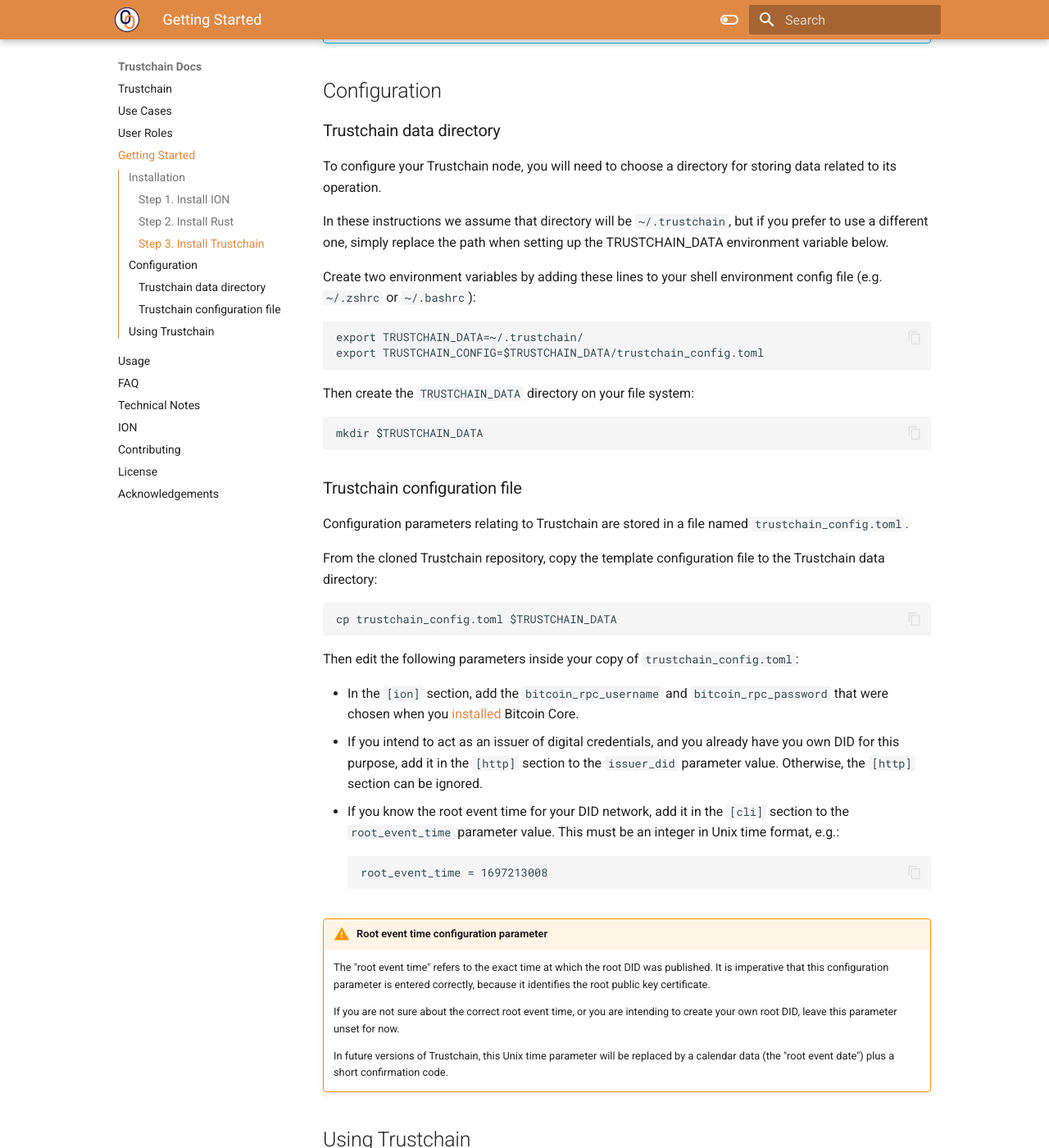
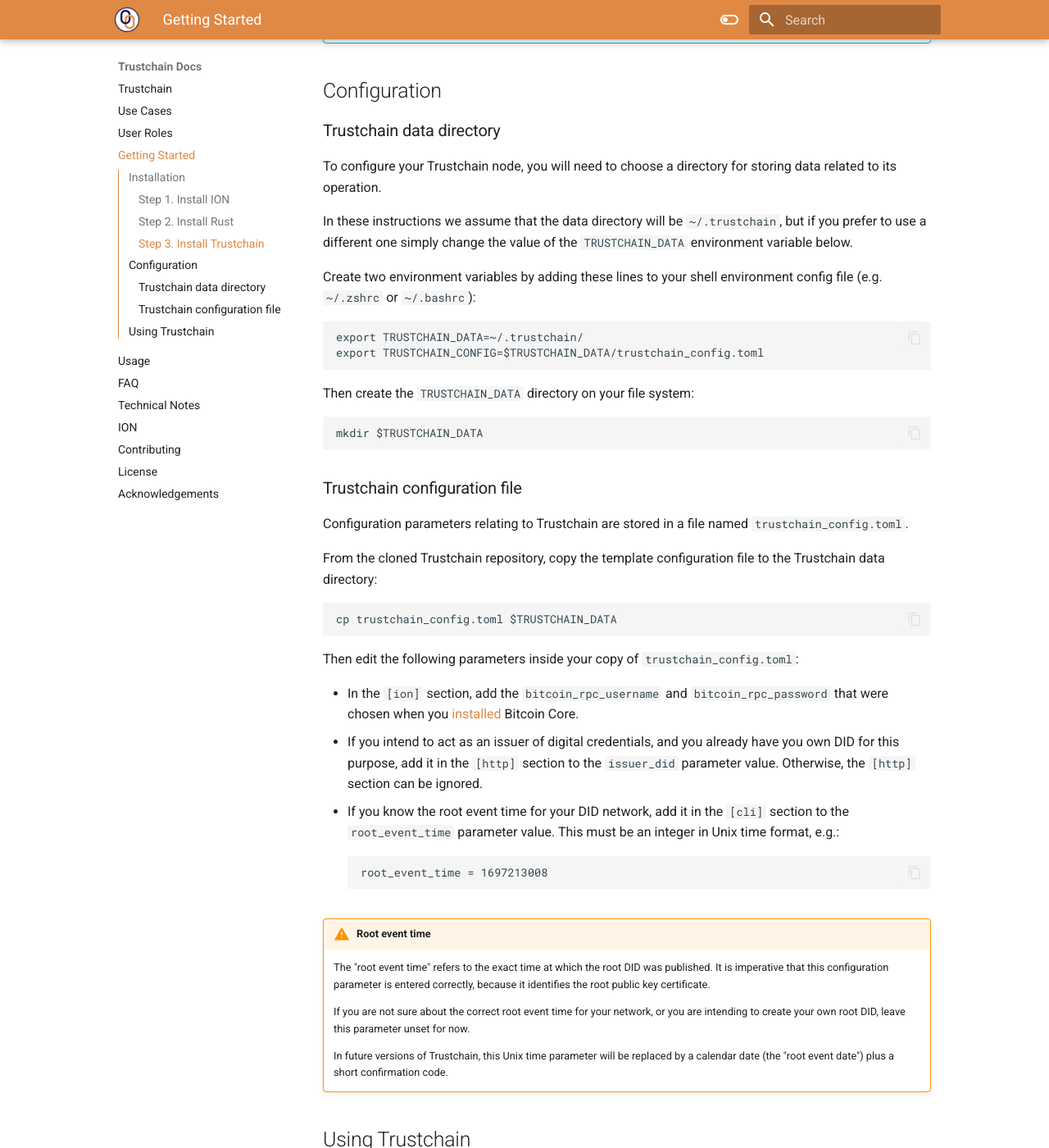
Before and after one commit to alan-turing-institute/trustchain, an MkDocs documentation site: the page built from docs/getting-started.md, in a window 1280 px wide and 1400 px high, scrolled down 1155 px. Shown: the whole window at 82% size. Built offline with MkDocs 1.6.1 and Material for MkDocs 9.7.7, drawn with Linux system fonts in a browser that asks for light colours; nearby versions of some CDN libraries; library files that are not in the unit come from our copies.

Commit message:
Minor text edits and fixes

````diff
--- a/docs/getting-started.md
+++ b/docs/getting-started.md
@@ -51,7 +51,7 @@
 
 To configure your Trustchain node, you will need to choose a directory for storing data related to its operation.
 
-In these instructions we assume that directory will be `~/.trustchain`, but if you prefer to use a different one, simply replace the path when setting up the TRUSTCHAIN_DATA environment variable below.
+In these instructions we assume that the data directory will be `~/.trustchain`, but if you prefer to use a different one simply change the value of the `TRUSTCHAIN_DATA` environment variable below.
 
 Create two environment variables by adding these lines to your shell environment config file (e.g. `~/.zshrc` or `~/.bashrc`):
 ```
@@ -82,13 +82,13 @@
 root_event_time = 1697213008
 ```
 
-!!! warning "Root event time configuration parameter"
+!!! warning "Root event time"
 
     The "root event time" refers to the exact time at which the root DID was published. It is imperative that this configuration parameter is entered correctly, because it identifies the root public key certificate.
 
-    If you are not sure about the correct root event time, or you are intending to create your own root DID, leave this parameter unset for now.
+    If you are not sure about the correct root event time for your network, or you are intending to create your own root DID, leave this parameter unset for now.
 
-    In future versions of Trustchain, this Unix time parameter will be replaced by a calendar data (the "root event date") plus a short confirmation code.
+    In future versions of Trustchain, this Unix time parameter will be replaced by a calendar date (the "root event date") plus a short confirmation code.
 
 ## Using Trustchain
 
````
